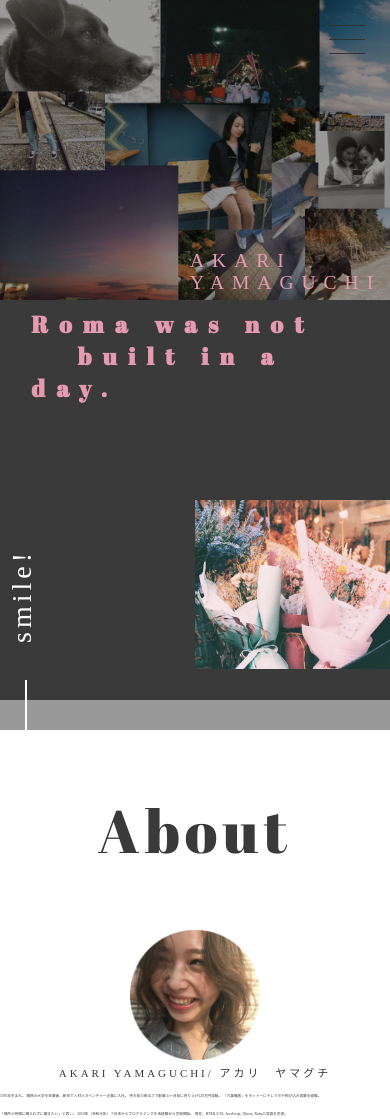
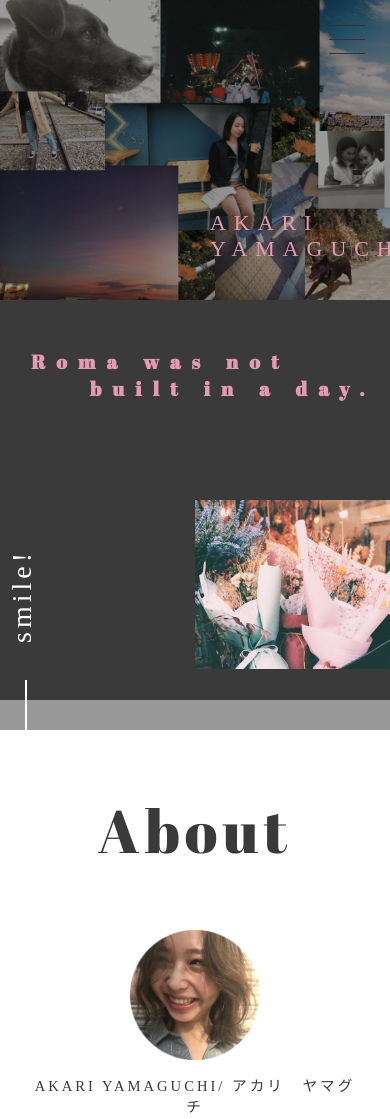
Before and after one commit to AkariYamaguchi/pf01, a plain HTML site: page index.html in a window 390 px wide. Shown: the top 1119 px of the page. Drawn offline with nearby package versions, Linux system fonts and the light colour scheme; a web font is replaced by a local one.

Commit message:
fix responsive

```diff
--- a/css/index.scss
+++ b/css/index.scss
@@ -74,7 +74,8 @@
     font-weight: normal;
     @media (max-width: 670px) {
       text-align: center;
-      @include fz_vw(16);
+      @include fz_vw(18);
+      padding: 20px;
     }
   }
 }
@@ -245,9 +246,10 @@
         left: 100px;
         z-index: 6;
         @media (max-width: 670px) {
-          font-size: 6vw;
+          width: 100%;
+          font-size: 5vw;
           position: absolute;
-          top: 1%;
+          top: 5%;
           left: 8%;
         }
         & .mgl {
@@ -317,6 +319,7 @@
         @media (max-width: 670px) {
           text-align: center;
           width: 100%;
+          padding: 0 20px;
         }
         &_title {
           @include title();
@@ -335,7 +338,7 @@
           @media (max-width: 670px) {
             text-align: center;
             margin: 0;
-            padding: 0;
+            padding: 10px;
           }
           & h3 {
             font-weight: normal;
@@ -343,7 +346,7 @@
             text-align: center;
             font-size: 18px;
             @media (max-width: 670px) {
-              @include fz_vw(9);
+              @include fz_vw(12);
             }
           }
           & p {
@@ -353,7 +356,8 @@
             margin: 13px 0px;
             font-size: 13px;
             @media (max-width: 670px) {
-              @include fz_vw(3);
+              @include fz_vw(8);
+              padding-top: 30px;
             }
           }
         }
@@ -368,7 +372,7 @@
             padding: 0;
             font-size: 13px;
             @media (max-width: 670px) {
-              @include fz_vw(3);
+              @include fz_vw(8);
             }
           }
         }
@@ -435,7 +439,7 @@
           background: linear-gradient(transparent 50%, $color01sub 50%);
         }
         @media (max-width: 670px) {
-          @include fz_vw(6);
+          @include fz_vw(8);
           // margin: 30px;
         }
       }
@@ -715,7 +719,7 @@
       margin-top: 10px;
       margin-bottom: 30px;
       padding: 20px;
-      font-size: 18px;
+      font-size: 13px;
       border: 1px solid #dee7ec;
       border-radius: 5px;
       @media (max-width: 670px) {
```
Also changed, not shown: css/index.css, css/index.min.css.
